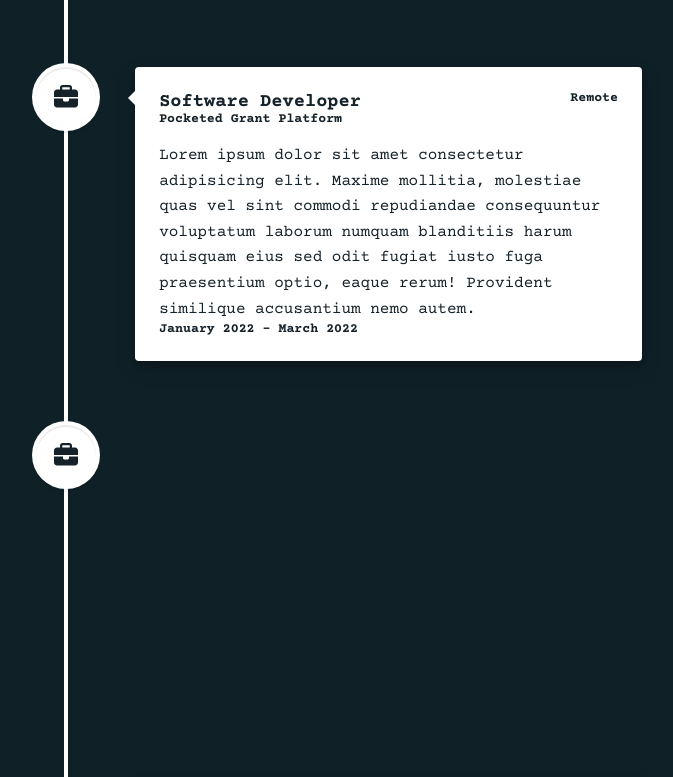
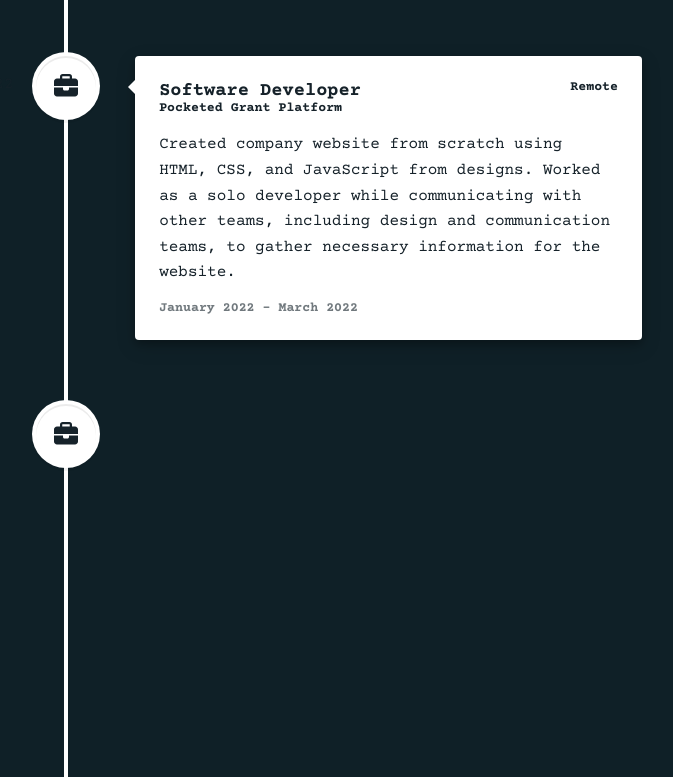
Before and after one commit to ameer-ahmad/portfolio2022, a React (Create React App) app: page / in a window 1280 px wide. Shown: the part 3480-4257 px from the top of the page, without its empty margins (574-1247 px from the left). Built offline with nearby package versions, Linux system fonts and the light colour scheme.

Commit message:
updated experiences dat

```diff
--- a/src/App.css
+++ b/src/App.css
@@ -242,6 +242,16 @@ body {
   color: #16222a;
 }
 
+.vertical-timeline-element-date {
+  position: absolute;
+  left: -100%;
+}
+
+.timelineDate {
+  padding-top: 15px;
+  color: #16222a9c;
+}
+
 .timelineText h3 {
   font-weight: bolder;
 }
@@ -293,7 +303,7 @@ body {
   font-size: 42px;
 }
 
-@media only screen and (max-width: 1600px) {
+@media only screen and (max-width: 1630px) {
   .projectsContainer {
     width: 90%;
   }
@@ -303,7 +313,7 @@ body {
   }
 }
 
-@media only screen and (max-width: 1334px) {
+@media only screen and (max-width: 1350px) {
   .projectsContainer {
     justify-content: center;
   }
--- a/src/components/Experience.js
+++ b/src/components/Experience.js
@@ -20,7 +20,7 @@ function Experience() {
                 </div>
                 <h5 className="vertical-timeline-element-subtitle">{element.company}</h5>
                 <p id="description">{element.desc}</p>
-                <h5 className="vertical-timeline-element-subtitle">{element.date}</h5>
+                <h5 className="vertical-timeline-element-subtitle timelineDate">{element.date}</h5>
               </VerticalTimelineElement>
             )
           })
--- a/src/data/experienceData.js
+++ b/src/data/experienceData.js
@@ -4,35 +4,35 @@ const experiences = [
         title: "Web Developer",
         location: "Remote",
         date: "June 2022 - August 2022",
-        desc: "Lorem ipsum dolor sit amet consectetur adipisicing elit. Maxime mollitia, molestiae quas vel sint commodi repudiandae consequuntur voluptatum laborum numquam blanditiis harum quisquam eius sed odit fugiat iusto fuga praesentium optio, eaque rerum! Provident similique accusantium nemo autem."
+        desc: "Held meeting with clients in order to figure out their wants and needs for their brand website. Created and updated websites using HTML, CSS, JavaScript, and Wordpress. Taught grade school children the fundamentals of web development."
     },
     {
         company: "Pocketed Grant Platform",
         title: "Software Developer",
         location: "Remote",
         date: "January 2022 - March 2022",
-        desc: "Lorem ipsum dolor sit amet consectetur adipisicing elit. Maxime mollitia, molestiae quas vel sint commodi repudiandae consequuntur voluptatum laborum numquam blanditiis harum quisquam eius sed odit fugiat iusto fuga praesentium optio, eaque rerum! Provident similique accusantium nemo autem."
+        desc: "Created company website from scratch using HTML, CSS, and JavaScript from designs. Worked as a solo developer while communicating with other teams, including design and communication teams, to gather necessary information for the website."
     },
     {
         company: "ClearEvent",
         title: "Front End Developer",
         location: "Remote",
         date: "September 2021 - December 2021",
-        desc: "Lorem ipsum dolor sit amet consectetur adipisicing elit. Maxime mollitia, molestiae quas vel sint commodi repudiandae consequuntur voluptatum laborum numquam blanditiis harum quisquam eius sed odit fugiat iusto fuga praesentium optio, eaque rerum! Provident similique accusantium nemo autem."
+        desc: "Developed a new pricing page using HTML, CSS, JavaScript, jQuery, and HandlebarsJS in order to incorporate new pricing plans which increased revenue and customer retention. Created custom landing pages in WordPress with SEO and best practices in mind in order to rank higher on search engines and acquire new customers. Performed QA by finding and logging bugs using TargetProcess before deploying updates."
     },
     {
         company: "My Media Creative",
         title: "Web Developer",
         location: "Remote",
         date: "April 2021 - August 2021",
-        desc: "Lorem ipsum dolor sit amet consectetur adipisicing elit. Maxime mollitia, molestiae quas vel sint commodi repudiandae consequuntur voluptatum laborum numquam blanditiis harum quisquam eius sed odit fugiat iusto fuga praesentium optio, eaque rerum! Provident similique accusantium nemo autem."
+        desc: "Sat in on meetings between clients and senior developers to learn how to communicate with clients. Learned how to create websites in accordance to clients wants and needs. Helped senior developers in developing the website."
     },
     {
         company: "Hackademics Club",
         title: "Frontend Web Developer",
         location: "Remote",
         date: "September 2020 - December 2020",
-        desc: "Lorem ipsum dolor sit amet consectetur adipisicing elit. Maxime mollitia, molestiae quas vel sint commodi repudiandae consequuntur voluptatum laborum numquam blanditiis harum quisquam eius sed odit fugiat iusto fuga praesentium optio, eaque rerum! Provident similique accusantium nemo autem."
+        desc: "Created the Sheidan College hackathon portal which was used by hackathon participants to register for the hackville hackathon. Created the Hackademics website which is the main website for the Hackademics club."
     }
 ]
 
```
